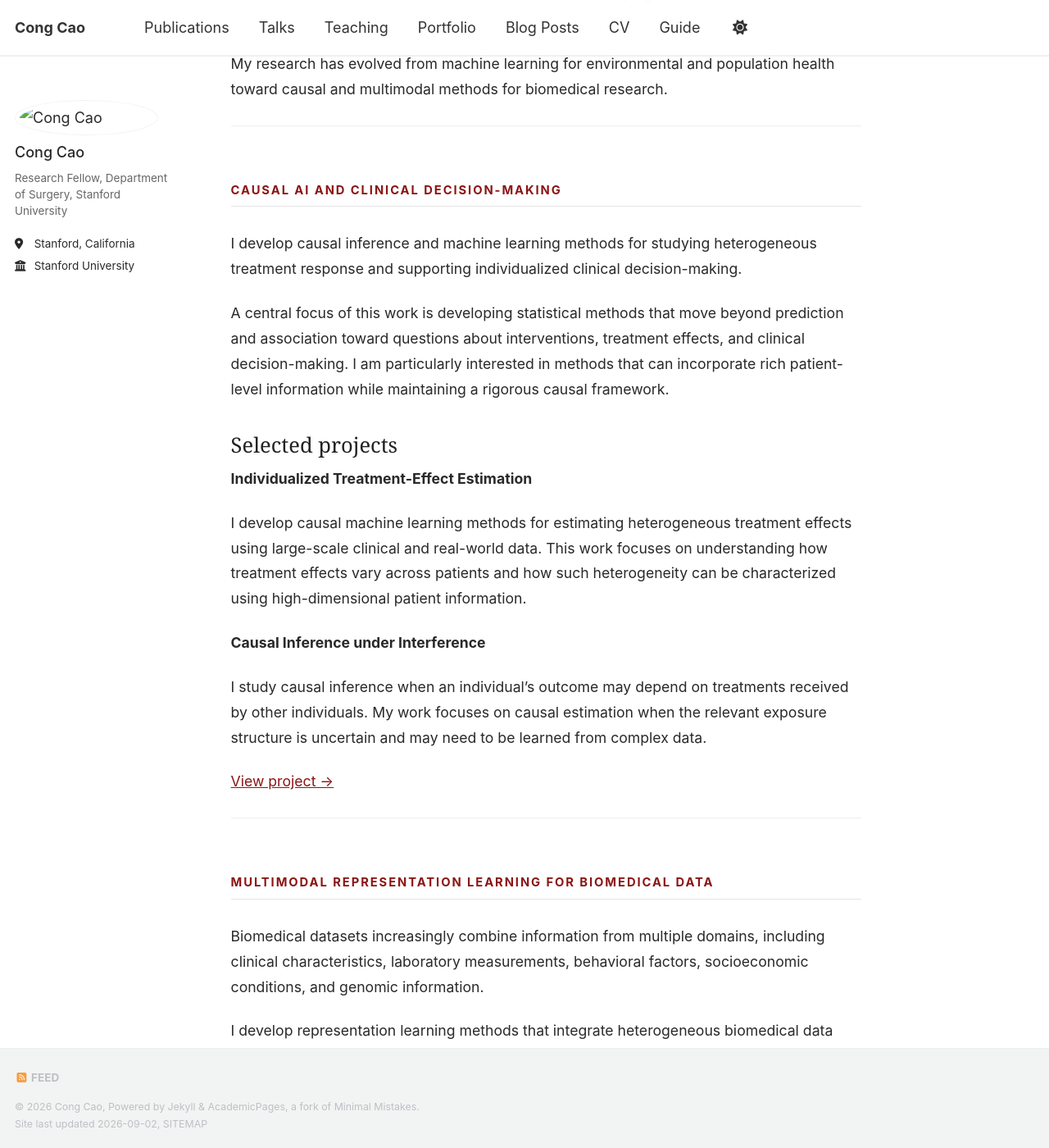
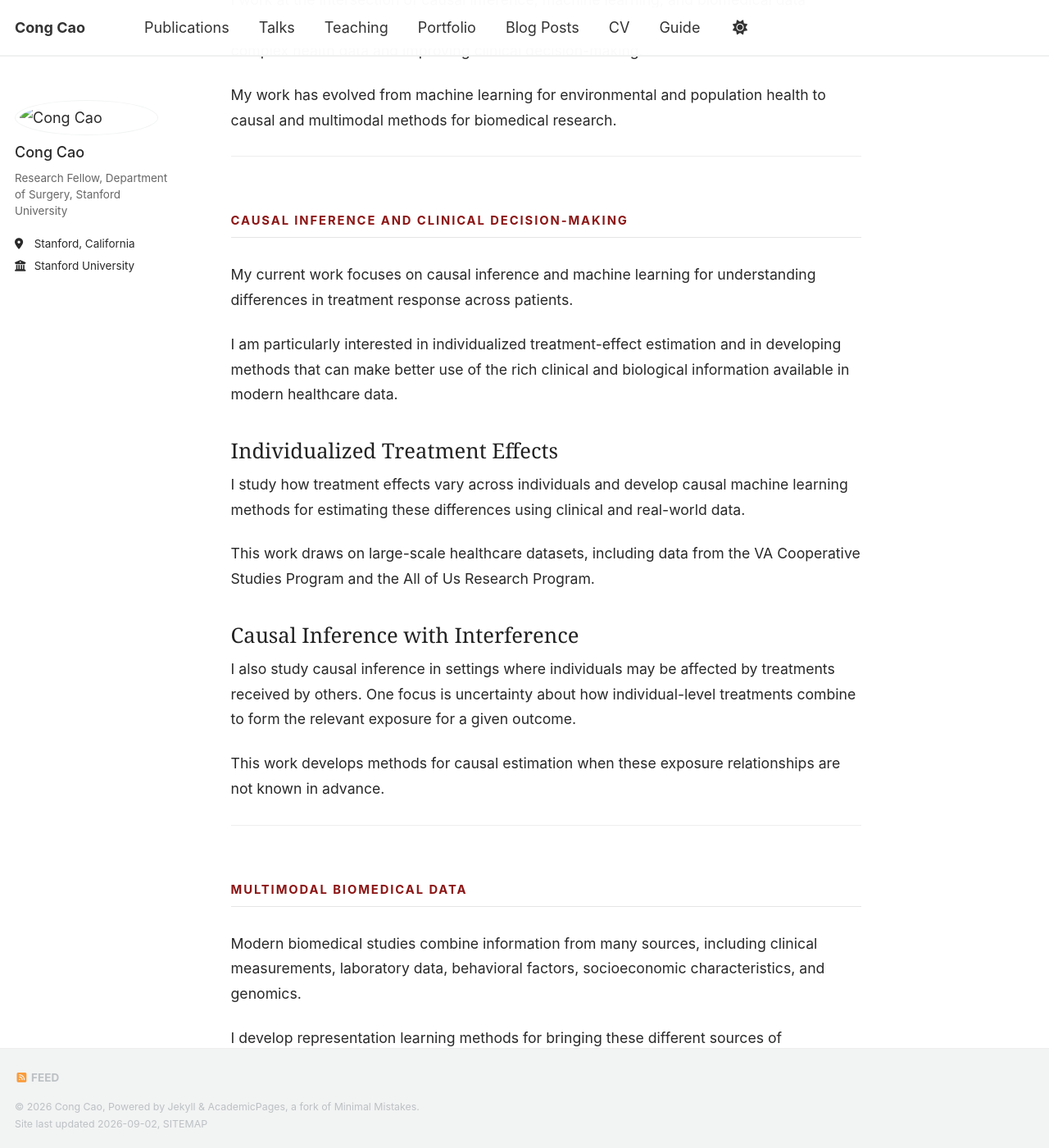
Before and after one commit to congca0/congca0.github.io, a Jekyll site: the page built from _pages/research.md, in a window 1280 px wide and 1400 px high, scrolled down 276 px. Shown: the whole window at 82% size. Built offline with Jekyll 4.4.1, drawn with Linux system fonts in a browser that asks for light colours; our own code applies the rules of GitHub Pages for plain Markdown files; a style sheet for code colours, icons or effects is not loaded; some of the changed text lies outside the part shown.

Commit message:
Update research.md

```diff
--- a/_pages/research.md
+++ b/_pages/research.md
@@ -1,4 +1,4 @@
----
+ ---
 permalink: /research/
 title: "Research"
 author_profile: true
@@ -6,118 +6,101 @@ author_profile: true
 
 # Research
 
-My research develops statistical and machine learning methods for complex
-biomedical and population health problems. I work at the intersection of
-causal inference, machine learning, and biomedical data science, with an
-emphasis on developing methods that are interpretable and useful for
-scientific and clinical decision-making.
+I work at the intersection of causal inference, machine learning, and
+biomedical data science. My research develops statistical and computational
+methods for understanding complex health data and improving clinical
+decision-making.
 
-My research has evolved from machine learning for environmental and
-population health toward causal and multimodal methods for biomedical
-research.
+My work has evolved from machine learning for environmental and population
+health to causal and multimodal methods for biomedical research.
 
 ---
 
-## Causal AI and Clinical Decision-Making
+## Causal Inference and Clinical Decision-Making
 
-I develop causal inference and machine learning methods for studying
-heterogeneous treatment response and supporting individualized clinical
-decision-making.
+My current work focuses on causal inference and machine learning for
+understanding differences in treatment response across patients.
 
-A central focus of this work is developing statistical methods that move
-beyond prediction and association toward questions about interventions,
-treatment effects, and clinical decision-making. I am particularly interested
-in methods that can incorporate rich patient-level information while
-maintaining a rigorous causal framework.
+I am particularly interested in individualized treatment-effect estimation
+and in developing methods that can make better use of the rich clinical and
+biological information available in modern healthcare data.
 
-### Selected projects
+### Individualized Treatment Effects
 
-**Individualized Treatment-Effect Estimation**
+I study how treatment effects vary across individuals and develop causal
+machine learning methods for estimating these differences using clinical
+and real-world data.
 
-I develop causal machine learning methods for estimating heterogeneous
-treatment effects using large-scale clinical and real-world data. This work
-focuses on understanding how treatment effects vary across patients and how
-such heterogeneity can be characterized using high-dimensional patient
-information.
+This work draws on large-scale healthcare datasets, including data from the
+VA Cooperative Studies Program and the All of Us Research Program.
 
-**Causal Inference under Interference**
+### Causal Inference with Interference
 
-I study causal inference when an individual's outcome may depend on
-treatments received by other individuals. My work focuses on causal
-estimation when the relevant exposure structure is uncertain and may need
-to be learned from complex data.
+I also study causal inference in settings where individuals may be affected
+by treatments received by others. One focus is uncertainty about how
+individual-level treatments combine to form the relevant exposure for a
+given outcome.
 
-[View project →]({{ '/publications/' | relative_url }})
+This work develops methods for causal estimation when these exposure
+relationships are not known in advance.
 
 ---
 
-## Multimodal Representation Learning for Biomedical Data
+## Multimodal Biomedical Data
 
-Biomedical datasets increasingly combine information from multiple domains,
-including clinical characteristics, laboratory measurements, behavioral
-factors, socioeconomic conditions, and genomic information.
+Modern biomedical studies combine information from many sources, including
+clinical measurements, laboratory data, behavioral factors, socioeconomic
+characteristics, and genomics.
 
-I develop representation learning methods that integrate heterogeneous
-biomedical data into interpretable latent representations. The goal is to
-capture complex structure across data modalities while retaining meaningful
-relationships with health outcomes.
+I develop representation learning methods for bringing these different
+sources of information together while preserving structure that is useful
+for statistical and biomedical analysis.
 
-### Selected project
+### Latent Structure in Multimodal Biomedical Data
 
-**AI-driven Multimodal Representation Learning for Latent Mediation
-Structure Discovery**
+In recent work with Shuangge Ma, I developed a multimodal representation
+learning framework for studying latent structures across socioeconomic,
+psychosocial, clinical, laboratory, behavioral, and genomic data.
 
-I developed a multimodal representation learning framework for identifying
-latent structures across socioeconomic, psychosocial, clinical, laboratory,
-behavioral, and genomic data. The framework combines modality-specific
-representation learning with causal mediation analysis to study complex
-relationships associated with cardiometabolic outcomes.
+The framework combines representation learning with causal mediation
+analysis to study relationships associated with cardiometabolic
+multimorbidity.
 
 [View paper →](https://arxiv.org/abs/2608.04016)
 
 ---
 
-## Machine Learning for Environmental and Population Health
+## Environmental and Population Health
 
-My earlier research developed machine learning and statistical methods for
-understanding complex environmental systems and their relationships with
-population health.
+Earlier in my research, I used machine learning and statistical methods to
+study environmental exposures and population health.
 
-Using large-scale longitudinal data, I studied interactions among air
-pollution, weather, traffic, climate, and health outcomes. This work
-included the development of longitudinal environmental data resources and
-machine learning approaches for nonlinear and time-varying exposure-response
-relationships.
+I worked with large longitudinal datasets combining air pollution, weather,
+traffic, climate, and health information. These projects provided the
+foundation for my later work in biomedical data science and causal
+inference.
 
-### Selected projects
+### Environmental Exposure and Health
 
-**Environmental Exposure and Population Health**
+I developed machine learning methods to study nonlinear and time-varying
+relationships among traffic, air pollution, weather, and cardiopulmonary
+health outcomes using data from Norway.
 
-I developed machine learning methods to characterize the relationships among
-traffic, air pollution, weather conditions, and cardiopulmonary health
-outcomes using large-scale longitudinal data from Norway.
+### Physics-Informed Machine Learning
 
-**Physics-Informed Machine Learning**
+I developed machine learning methods that incorporate physical and
+scientific knowledge into environmental prediction models, with applications
+to urban air pollution.
 
-I developed machine learning approaches that incorporate scientific and
-physical knowledge into environmental prediction models, with applications
-to urban air pollution and environmental systems.
+### Longitudinal Environmental Data
 
-**Longitudinal Environmental Data Integration**
-
-I developed a longitudinal data resource integrating ten years of daily
-weather, traffic, and air pollution data across six major Norwegian cities.
-
-[View publications →]({{ '/publications/' | relative_url }})
+I independently developed a longitudinal data resource combining ten years
+of daily weather, traffic, and air pollution data across six major
+Norwegian cities.
 
 ---
 
-## Research Program
+## Research Interests
 
-Across these projects, my research combines **causal inference,
-statistical machine learning, and multimodal data analysis** to develop
-methods for complex scientific and biomedical problems.
-
-My long-term goal is to develop rigorous and interpretable computational
-methods that can connect heterogeneous data with actionable evidence for
-health and clinical research.
+Causal Inference · Causal AI · Statistical Machine Learning ·
+Biomedical Data Science · Representation Learning · Precision Medicine
```
